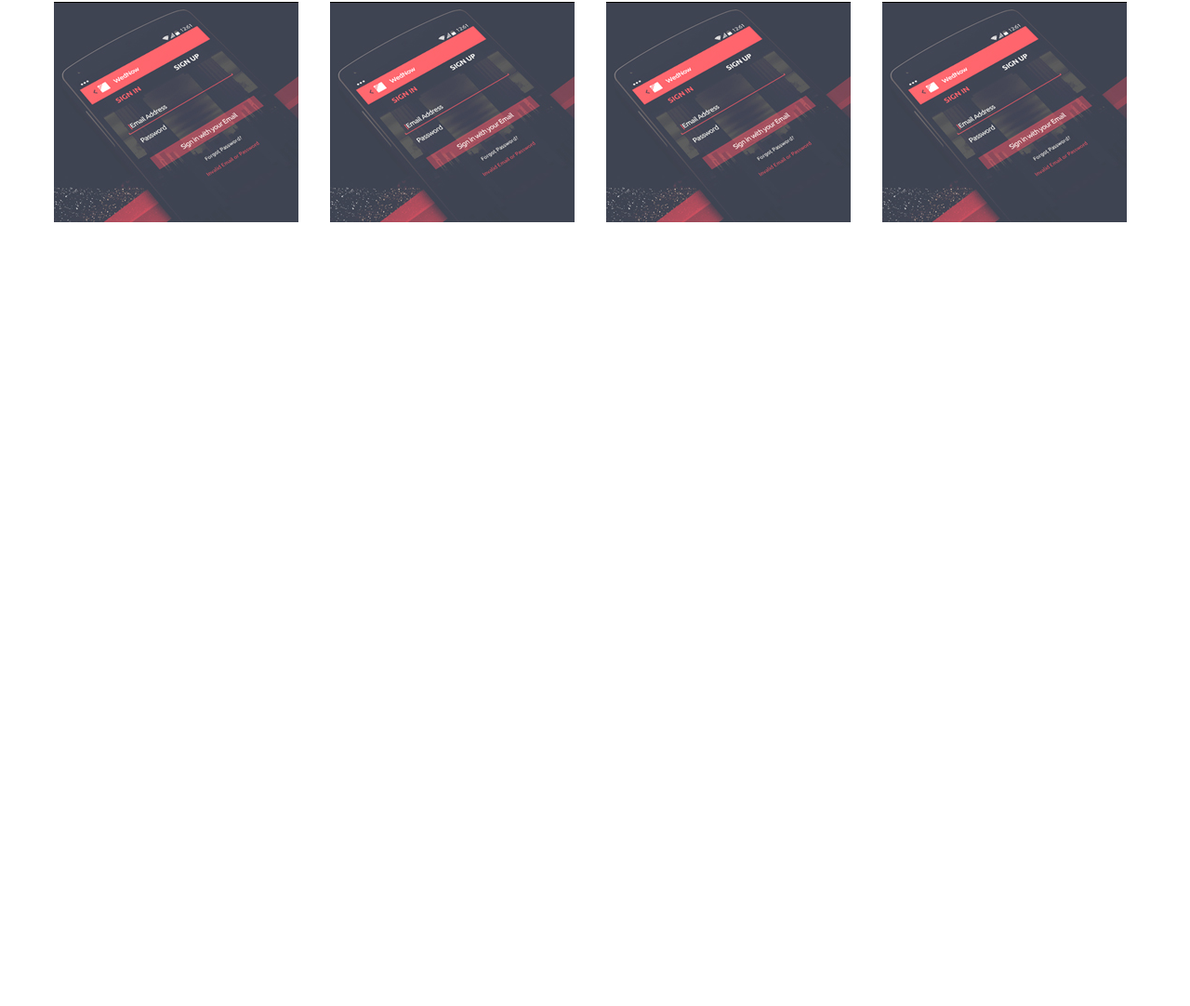
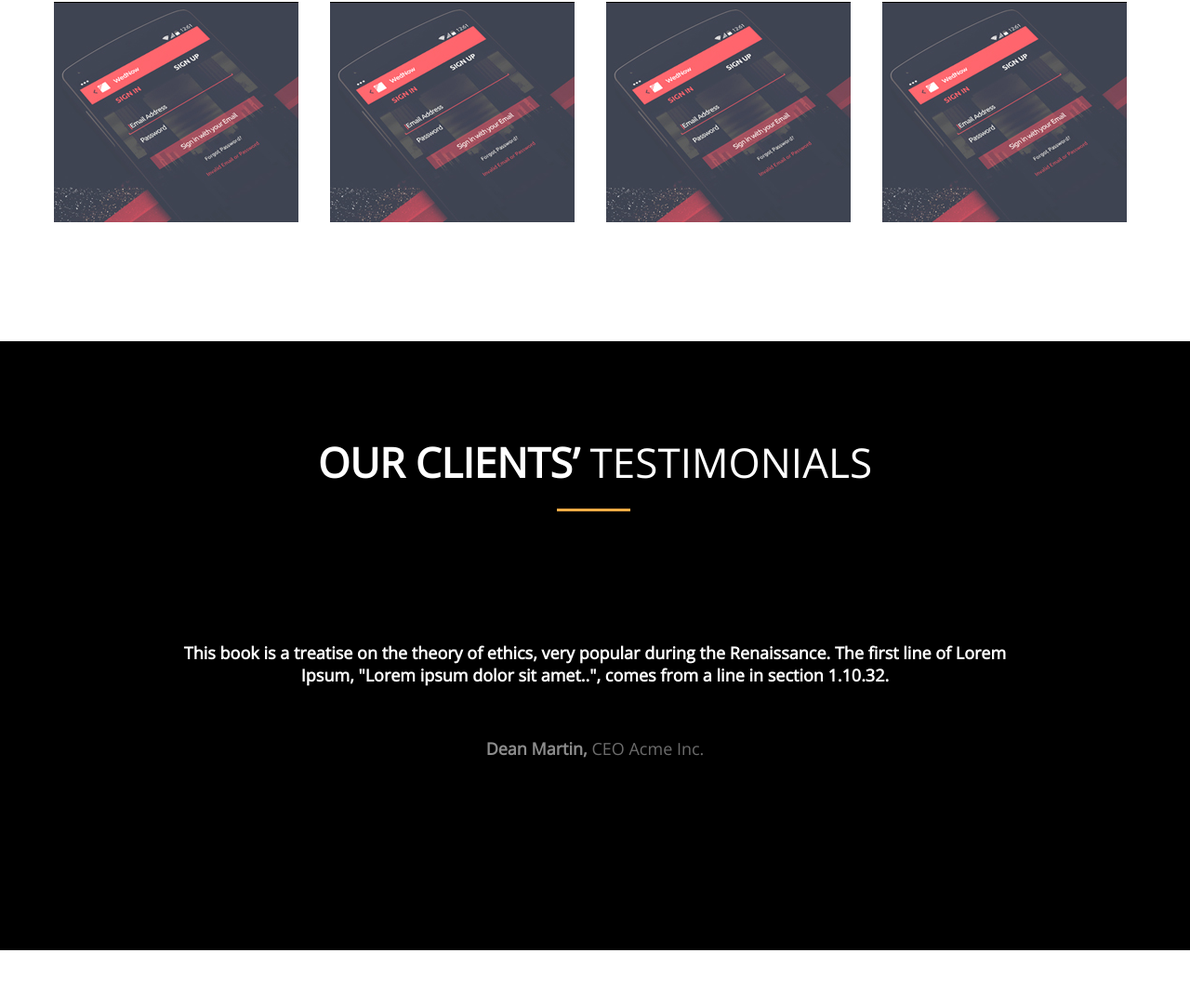
Before and after one commit to M-e11-s/M-e11-s.github.io, a plain HTML site: page MyProject/index.html in a window 1280 px wide. Shown: the part 4630-5712 px from the top of the page at 93% size. Before the commit the page ends 4964 px from the top, so only its background shows below. Drawn offline with nearby package versions, Linux system fonts and the light colour scheme.

Commit message:
16.03
add "TESTIMONIALS"

```diff
--- a/MyProject/index.html
+++ b/MyProject/index.html
@@ -194,6 +194,15 @@
            </div>
        </div>
 
+       <div class="main__testimonials">
+           <div class="wrapper">
+               <h1><span>OUR CLIENTS’</span> TESTIMONIALS</h1>
+               <div class="line"></div>
+               <div class="what"><p>This book is a treatise on the theory of ethics, very popular during the Renaissance. The first line of Lorem Ipsum, "Lorem ipsum dolor sit amet..", comes from a line in section 1.10.32.</p></div>
+               <div class="who"><p><span>Dean Martin,</span> CEO Acme Inc.</p></div>
+           </div>
+       </div>
+
 
 
 
--- a/MyProject/style/style.css
+++ b/MyProject/style/style.css
@@ -247,3 +247,37 @@ main .main__about{
 .line__3 img{
     margin-bottom: 60px;
 }
+
+.main__testimonials{
+    margin-top: 580px;
+    color: #ffffff;
+    text-align: center;
+    padding: 100px 0 175px 0;
+    background: #000000;
+    max-height: 380px;
+}
+
+.main__testimonials h1{
+    font-weight: 300;
+    font-size: 44px;
+    padding-bottom: 20px;
+}
+.main__testimonials span{
+    font-weight: 600;
+}
+.what p{
+    font-size: 18px;
+    font-weight: 600;
+    max-width: 935px;
+    padding: 80px 150px 55px 150px;
+}
+.who{
+    font-size: 18px;
+    font-weight: 300;
+    color: #6c6c6c;
+
+}
+.who span{
+    font-weight: 600;
+    color: #8c8c8c;
+}
```
